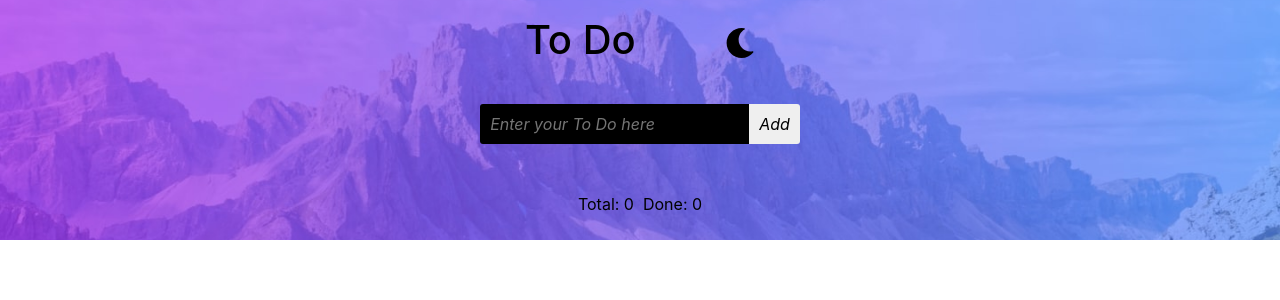
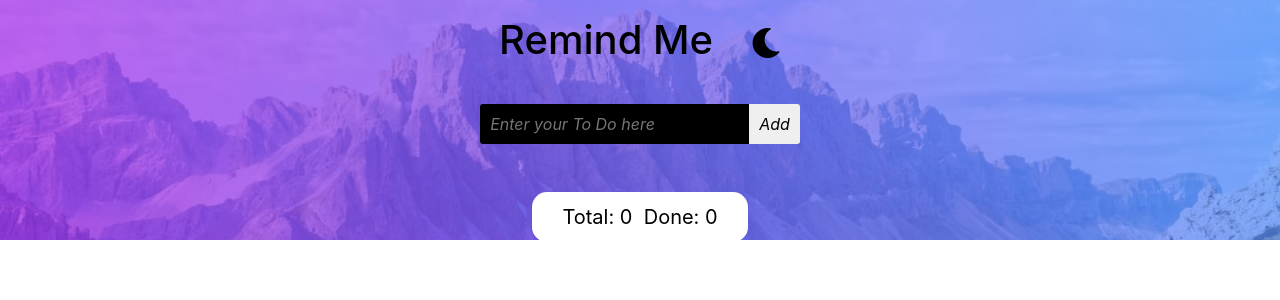
Before and after one commit to BK-Bagchi/remind-me, a React (Create React App) app: page / in a window 1280 px wide. Shown: the top 300 px of the page. Built offline with nearby package versions, Linux system fonts and the light colour scheme.

Commit message:
Styling bugs have been solved

```diff
--- a/src/react/Todo/Todo.css
+++ b/src/react/Todo/Todo.css
@@ -1,7 +1,9 @@
 .todo{
     position: relative;
     min-height: 100vh;
+    max-width: 300vh;
     width: 100%;
+    overflow: auto;
 }
 .light-bg-pic{
     background-image: url("../../images/bg-desktop-light.jpg");
@@ -64,6 +66,7 @@ button{
 .todo-work-list{
     border-radius: 5px;
     padding: 0 15px;
+    min-width: 160px;
 }
 .list-night{
     background: white;
@@ -80,3 +83,20 @@ button{
     padding: 5px 0;
     border-bottom: 1px solid darkgray;
 }
+.calculation-bg-light,
+.calculation-bg-dark{
+    font-size: 20px;
+    padding: 10px 30px;
+    border-radius: 15px;
+    margin-bottom: 20px;
+}
+.calculation-bg-light{
+    color: black;
+    background: white;
+    /* border: 1px solid black; */
+}
+.calculation-bg-dark{
+    color: white;
+    background: black;
+    /* border: 1px solid white; */
+}
--- a/src/react/Todo/Todo.js
+++ b/src/react/Todo/Todo.js
@@ -11,8 +11,8 @@ const Todo = () => {
     const dlt = useDispatch()
 
     const bgName = [
-        { pic: 'light-bg-pic', color: 'light-bg-color', time: 'Night', icon: faMoon, listBg: 'list-night' },
-        { pic: 'dark-bg-pic', color: 'dark-bg-color', time: 'Day', icon: faSun, listBg: 'list-day' }
+        { pic: 'light-bg-pic', color: 'light-bg-color', time: 'Night', icon: faMoon, listBg: 'list-night', calBg: 'calculation-bg-light' },
+        { pic: 'dark-bg-pic', color: 'dark-bg-color', time: 'Day', icon: faSun, listBg: 'list-day', calBg: 'calculation-bg-dark' }
     ]
     const [bgIndex, setBgIndex] = useState(0)
     const [todoWork, setTodoWork] = useState('')
@@ -38,7 +38,7 @@ const Todo = () => {
             <main className="w-100 d-flex justify-content-center">
                 <div className="d-flex flex-column align-items-center">
                     <div className="d-flex justify-content-around align-items-center w-100 my-3">
-                        <h1 className={`${bgName[bgIndex].time}`} onClick={() => colorMode()}>To Do</h1>
+                        <h1 className={`${bgName[bgIndex].time}`} onClick={() => colorMode()}>Remind Me</h1>
                         <p className={`font ${bgName[bgIndex].time}`} onClick={() => colorMode()}><FontAwesomeIcon icon={bgName[bgIndex].icon} /></p>
                         {/* <button onClick={() => colorMode()}>{bgName[bgIndex].time}</button> */}
                     </div>
@@ -46,7 +46,7 @@ const Todo = () => {
                         <input type="text" placeholder="Enter your To Do here" onBlur={settingTodo} />
                         <button onClick={addingTodo}>Add</button>
                     </div>
-                    <section className={`todo-work-list my-3 ${bgName[bgIndex].listBg}`}>
+                    <section className={`todo-work-list my-3 ${bgName[bgIndex].listBg} w-100`}>
                         {
                             todo.map((todo, i) => {
                                 return (
@@ -59,7 +59,7 @@ const Todo = () => {
                             })
                         }
                     </section>
-                    <div className={`d-flex justify-content-between ${bgName[bgIndex].time}`}>
+                    <div className={`d-flex justify-content-between ${bgName[bgIndex].calBg}`}>
                         <p>Total: {todo.length} &nbsp;</p>
                         <p>Done: {todo.filter(done => done.done === true).length}</p>
                     </div>
```
Also changed, not shown: 1 other file (tests, documents, lock files or other folders).
